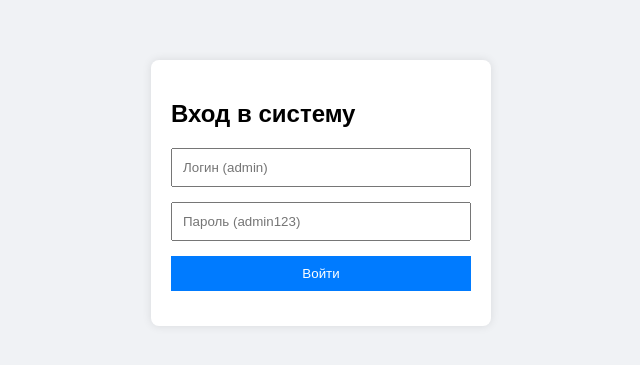
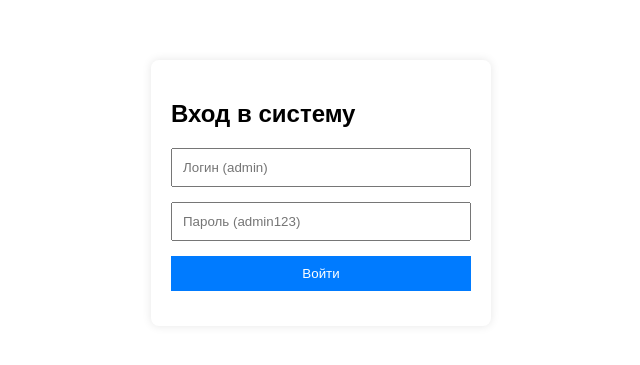
Before and after one commit to DanyaKramer/kurs-app, a website: page jenkins-PROD/public/index.html in a window 1280 px wide. Shown: the part 215-580 px from the top of the page, without its empty margins (319-959 px from the left). Drawn offline with Linux system fonts and the light colour scheme.

Commit message:
Изменен фон приложения

```diff
--- a/jenkins-PROD/public/index.html
+++ b/jenkins-PROD/public/index.html
@@ -5,7 +5,7 @@
     <meta name="viewport" content="width=device-width, initial-scale=1.0">
     <title>Авторизация</title>
     <style>
-        body { font-family: Arial, sans-serif; display: flex; justify-content: center; align-items: center; height: 100vh; background: #f0f2f5; }
+        body { font-family: Arial, sans-serif; display: flex; justify-content: center; align-items: center; height: 100vh; background: #ffffff; }
         .login-box { background: white; padding: 20px; border-radius: 8px; box-shadow: 0 0 10px rgba(0,0,0,0.1); width: 300px; }
         input, button { width: 100%; margin-bottom: 15px; padding: 10px; box-sizing: border-box; }
         button { background: #007bff; color: white; border: none; cursor: pointer; }
```
